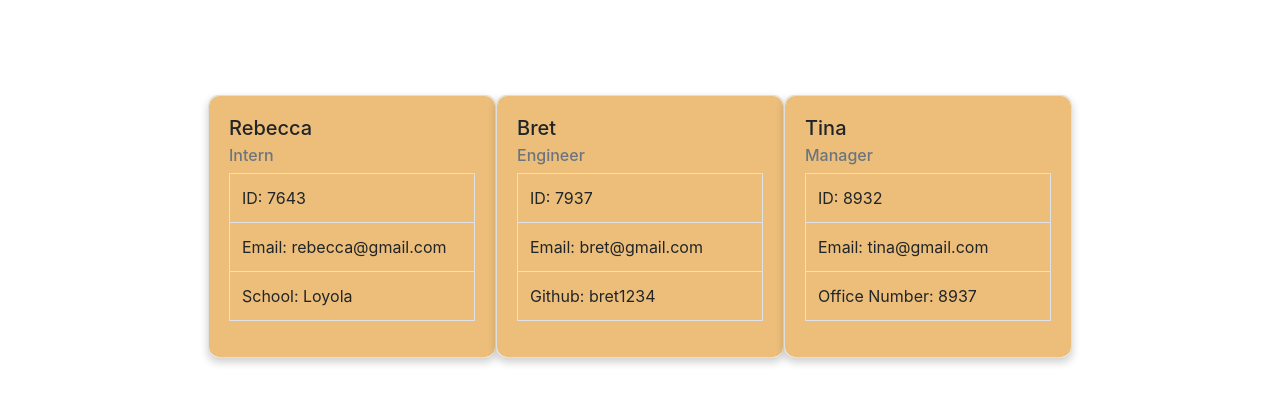
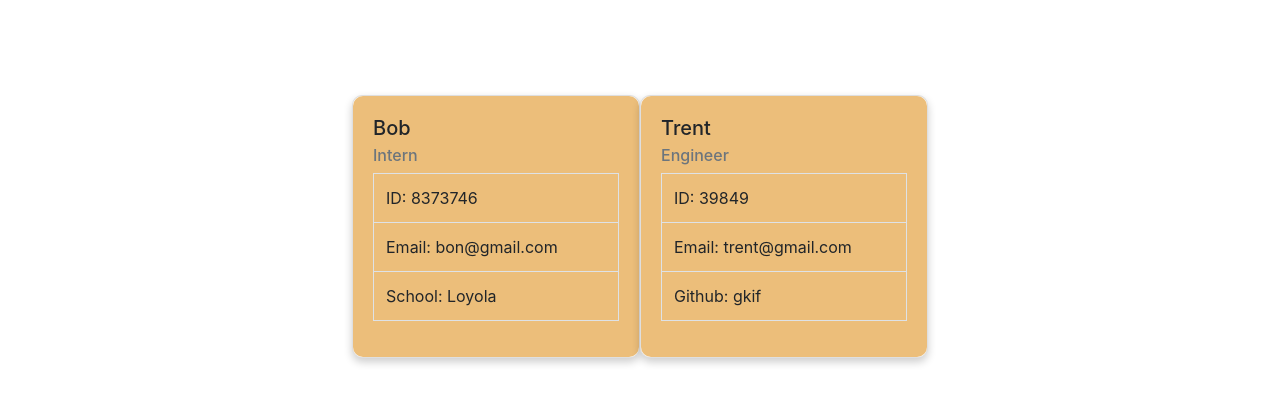
Before and after one commit to alexandramj92/Team-Profile-Generator, a website: page output/index.html in a window 1280 px wide. Shown: the part 91-494 px from the top of the page. Drawn offline with nearby package versions, Linux system fonts and the light colour scheme.

```diff
--- a/output/index.html
+++ b/output/index.html
@@ -17,16 +17,16 @@
                 <div class="d-flex mt-5 justify-content-center">
         <div class="card" style="width: 18rem;">
         <div class="card-body">
-            <h5 class="card-title">Rebecca</h5>
+            <h5 class="card-title">Bob</h5>
             <h6 class="card-subtitle mb-2 text-muted">Intern</h6>
 
             <table class="table table-bordered">
                     <tbody>
                       <tr>
-                        <td>ID: 7643</td>
+                        <td>ID: 8373746</td>
                       </tr>
                       <tr>
-                        <td>Email: rebecca@gmail.com</td>
+                        <td>Email: bon@gmail.com</td>
                       </tr>
                       <tr>
                         <td>School: Loyola</td>
@@ -40,19 +40,19 @@
 <div class="d-flex mt-5 justify-content-center">
     <div class="card" style="width: 18rem;">
     <div class="card-body">
-        <h5 class="card-title">Bret</h5>
+        <h5 class="card-title">Trent</h5>
         <h6 class="card-subtitle mb-2 text-muted">Engineer</h6>
 
         <table class="table table-bordered">
                 <tbody>
                   <tr>
-                    <td>ID: 7937</td>
+                    <td>ID: 39849</td>
                   </tr>
                   <tr>
-                    <td>Email: bret@gmail.com</td>
+                    <td>Email: trent@gmail.com</td>
                   </tr>
                   <tr>
-                    <td>Github: bret1234</td>
+                    <td>Github: gkif</td>
                   </tr>
                 </tbody>
               </table>
@@ -61,29 +61,7 @@
 </div>
 
 
-<div class="d-flex mt-5 justify-content-center">
-        <div class="card" style="width: 18rem;">
-        <div class="card-body">
-            <h5 class="card-title">Tina</h5>
-            <h6 class="card-subtitle mb-2 text-muted">Manager</h6>
-
-            <table class="table table-bordered">
-                    <tbody>
-                      <tr>
-                        <td>ID: 8932</td>
-                      </tr>
-                      <tr>
-                        <td>Email: tina@gmail.com</td>
-                      </tr>
-                      <tr>
-                        <td>Office Number: 8937</td>
-                      </tr>
-                    </tbody>
-                  </table>
-        </div>
-        </div>
-    </div>
-    </div>
+</div>
                   </div>
           </body>
     </html>
```
Also changed, not shown: README.md.
